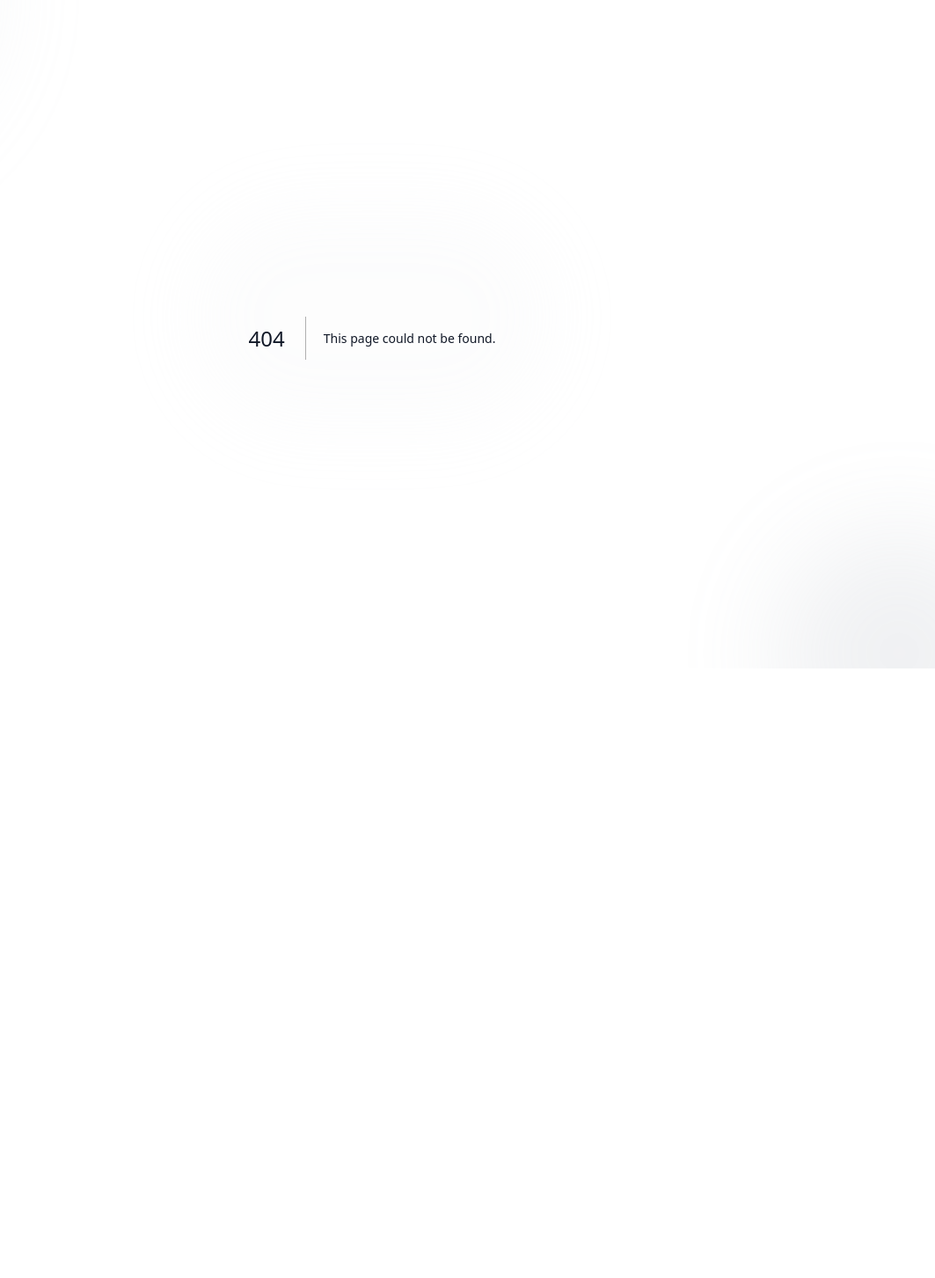
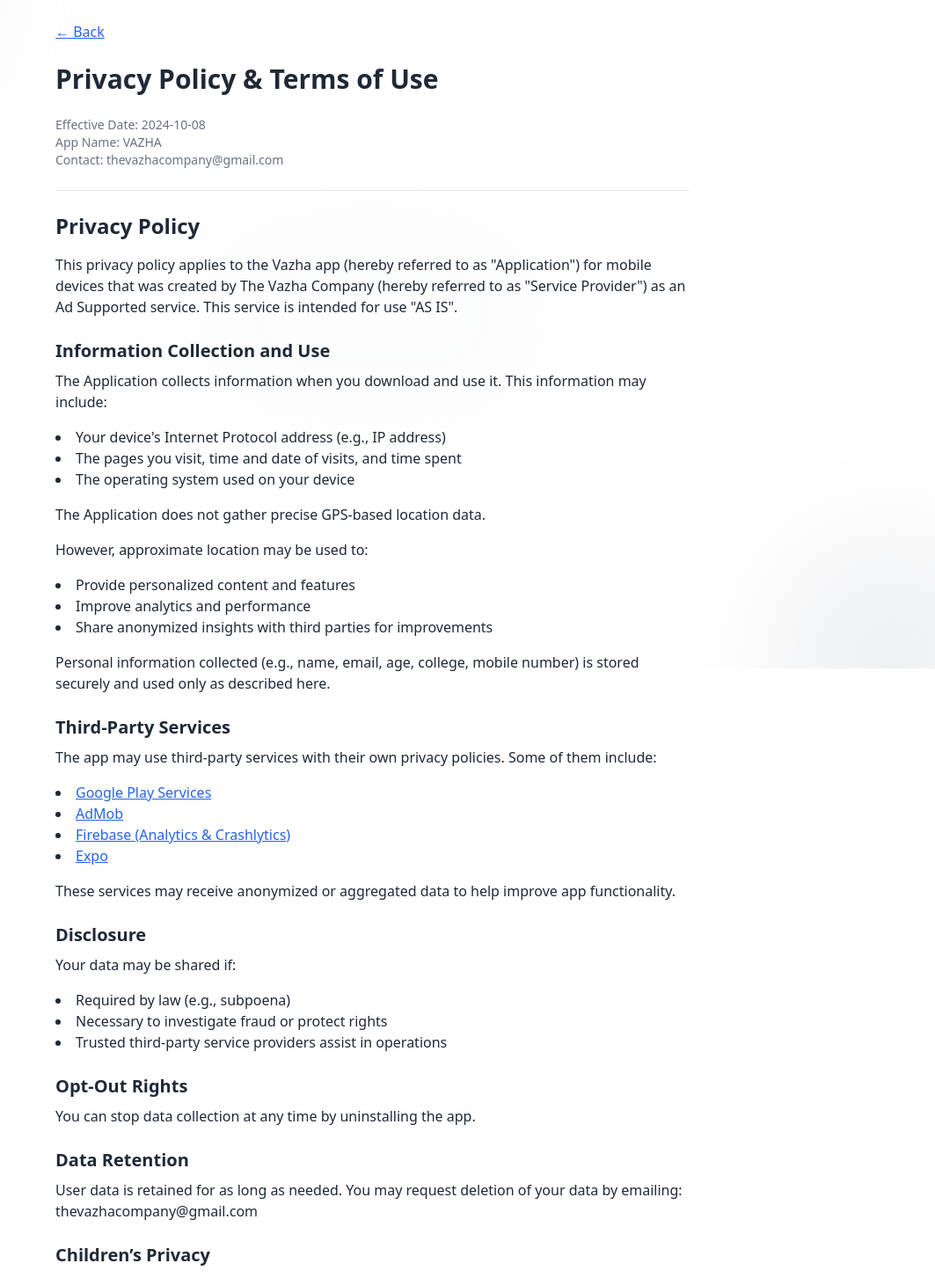
Before and after one commit to thevazhacompany/vazhaweb, a Next.js app: page /privacyPolicy in a window 1280 px wide. Before the commit this address had no page. Shown: the part 40-1493 px from the top of the page at 88% size, without its empty margins (217-1280 px from the left). Before the commit the page ends 848 px from the top, so only its background shows below. Built offline with nearby package versions, Linux system fonts and the light colour scheme.

Commit message:
privacy policy

```diff
--- a/app/instruments/page.tsx
+++ b/app/instruments/page.tsx
@@ -35,7 +35,6 @@ export default function Jobs() {
                   {job.photo && (
                     <img
                       src={job.photo}
-                      alt={job.title}
                       className="w-full max-w-full h-40 object-cover"
                     />
                   )}
--- a/app/page.tsx
+++ b/app/page.tsx
@@ -1,5 +1,4 @@
 import Image from 'next/image';
-import { hasEnvVars } from "@/utils/supabase/check-env-vars";
 import Instruments from "./instruments/page";
 import GoogleAd from "./GoogleAd";
 
@@ -42,6 +41,18 @@ export default async function Home() {
         <GoogleAd />
         <Instruments />
       </main>
+
+      {/* 🟢 Transparent Green Footer */}
+      <footer className="bg-white-600/50 backdrop-blur-sm text-black mt-10 py-4 fixed bottom-0 left-0 right-0 z-50">
+        <div className="max-w-5xl mx-auto px-4 flex justify-between items-center">
+          <a href="/privacyPolicy" className="underline cursor-pointer">
+            Privacy Policy
+          </a>
+          <a href="/privacyPolicy" className="underline cursor-pointer">
+            Terms & Conditions
+          </a>
+        </div>
+      </footer>
     </>
   );
 }
--- /dev/null
+++ b/app/privacyPolicy/page.tsx
@@ -0,0 +1,178 @@
+'use client';
+import { useRouter } from 'next/navigation';
+
+export default function PrivacyPolicy() {
+  const router = useRouter();
+
+  return (
+    <main className="max-w-3xl mx-auto px-6 py-10 text-gray-800">
+      {/* Back Button */}
+      <button
+        onClick={() => router.back()}
+        className="mb-6 text-blue-600 underline cursor-pointer"
+      >
+        ← Back
+      </button>
+
+      {/* Title */}
+      <h1 className="text-3xl font-bold mb-6">Privacy Policy & Terms of Use</h1>
+      <p className="text-sm text-gray-500 mb-4">
+        Effective Date: 2024-10-08 <br />
+        App Name: VAZHA <br />
+        Contact: thevazhacompany@gmail.com
+      </p>
+
+      <hr className="my-6" />
+
+      {/* Privacy Policy Section */}
+      <h2 className="text-2xl font-bold mb-4">Privacy Policy</h2>
+
+      <p className="mb-4">
+        This privacy policy applies to the Vazha app (hereby referred to as "Application") for mobile devices that was created by The Vazha Company (hereby referred to as "Service Provider") as an Ad Supported service. This service is intended for use "AS IS".
+      </p>
+
+      <h3 className="text-xl font-semibold mt-6 mb-2">Information Collection and Use</h3>
+      <p className="mb-4">
+        The Application collects information when you download and use it. This information may include:
+      </p>
+      <ul className="list-disc list-inside mb-4">
+        <li>Your device&apos;s Internet Protocol address (e.g., IP address)</li>
+        <li>The pages you visit, time and date of visits, and time spent</li>
+        <li>The operating system used on your device</li>
+      </ul>
+      <p className="mb-4">
+        The Application does not gather precise GPS-based location data.
+      </p>
+      <p className="mb-4">
+        However, approximate location may be used to:
+      </p>
+      <ul className="list-disc list-inside mb-4">
+        <li>Provide personalized content and features</li>
+        <li>Improve analytics and performance</li>
+        <li>Share anonymized insights with third parties for improvements</li>
+      </ul>
+      <p className="mb-4">
+        Personal information collected (e.g., name, email, age, college, mobile number) is stored securely and used only as described here.
+      </p>
+
+      <h3 className="text-xl font-semibold mt-6 mb-2">Third-Party Services</h3>
+      <p className="mb-4">
+        The app may use third-party services with their own privacy policies. Some of them include:
+      </p>
+      <ul className="list-disc list-inside mb-4">
+        <li><a href="https://www.google.com/policies/privacy/" target="_blank" className="text-blue-600 underline">Google Play Services</a></li>
+        <li><a href="https://support.google.com/admob/answer/6128543?hl=en" target="_blank" className="text-blue-600 underline">AdMob</a></li>
+        <li><a href="https://firebase.google.com/support/privacy" target="_blank" className="text-blue-600 underline">Firebase (Analytics & Crashlytics)</a></li>
+        <li><a href="https://expo.io/privacy" target="_blank" className="text-blue-600 underline">Expo</a></li>
+      </ul>
+      <p className="mb-4">
+        These services may receive anonymized or aggregated data to help improve app functionality.
+      </p>
+
+      <h3 className="text-xl font-semibold mt-6 mb-2">Disclosure</h3>
+      <p className="mb-4">
+        Your data may be shared if:
+      </p>
+      <ul className="list-disc list-inside mb-4">
+        <li>Required by law (e.g., subpoena)</li>
+        <li>Necessary to investigate fraud or protect rights</li>
+        <li>Trusted third-party service providers assist in operations</li>
+      </ul>
+
+      <h3 className="text-xl font-semibold mt-6 mb-2">Opt-Out Rights</h3>
+      <p className="mb-4">
+        You can stop data collection at any time by uninstalling the app.
+      </p>
+
+      <h3 className="text-xl font-semibold mt-6 mb-2">Data Retention</h3>
+      <p className="mb-4">
+        User data is retained for as long as needed. You may request deletion of your data by emailing: thevazhacompany@gmail.com
+      </p>
+
+      <h3 className="text-xl font-semibold mt-6 mb-2">Children’s Privacy</h3>
+      <p className="mb-4">
+        This app is not intended for users under 13. No data is knowingly collected from children. If a child has submitted personal data, please contact us immediately for deletion.
+      </p>
+
+      <h3 className="text-xl font-semibold mt-6 mb-2">Security</h3>
+      <p className="mb-4">
+        We apply reasonable safeguards to protect your information from unauthorized access.
+      </p>
+
+      <h3 className="text-xl font-semibold mt-6 mb-2">Changes</h3>
+      <p className="mb-4">
+        We may update this Privacy Policy. Continued use of the app implies acceptance of any changes.
+      </p>
+
+      <h3 className="text-xl font-semibold mt-6 mb-2">Your Consent</h3>
+      <p className="mb-4">
+        By using the Application, you agree to the terms outlined in this Privacy Policy.
+      </p>
+
+      <hr className="my-6" />
+
+      {/* Job Post Disclaimer */}
+      <h2 className="text-2xl font-bold mb-4">Job Post Disclaimer</h2>
+      <p className="mb-4">
+        The job listings in VAZHA are sourced from public domains or third-party contributors. We do not verify or guarantee the authenticity or accuracy of these listings. Users are solely responsible for validating job opportunities before applying.
+      </p>
+      <p className="mb-4">
+        VAZHA is not liable for any damages, scams, or losses resulting from interaction with job listings.
+      </p>
+      <h3 className="text-xl font-semibold mt-6 mb-2">Your Responsibilities as a User</h3>
+      <ul className="list-disc list-inside mb-4">
+        <li>Always verify job posts independently</li>
+        <li>Avoid sharing sensitive information (e.g., Aadhaar, PAN, OTPs) with unverified sources</li>
+      </ul>
+
+      <hr className="my-6" />
+
+      {/* Terms of Use */}
+      <h2 className="text-2xl font-bold mb-4">Terms of Use</h2>
+      <p className="mb-4">
+        By using the VAZHA app or website, you agree to these Terms of Use. This is a legally binding agreement between you and the Service Provider.
+      </p>
+
+      <h3 className="text-xl font-semibold mt-6 mb-2">Nature of Service</h3>
+      <p className="mb-4">
+        VAZHA provides access to publicly available job listings, events, and resume tools. It does not guarantee the accuracy or legitimacy of the content.
+      </p>
+
+      <h3 className="text-xl font-semibold mt-6 mb-2">User Conduct</h3>
+      <ul className="list-disc list-inside mb-4">
+        <li>Misuse or manipulate content</li>
+        <li>Post false or harmful information</li>
+        <li>Use the platform for illegal or unethical purposes</li>
+      </ul>
+
+      <h3 className="text-xl font-semibold mt-6 mb-2">Content Ownership</h3>
+      <p className="mb-4">
+        All external job listings, trademarks, and logos are owned by their respective companies. VAZHA makes no claim over third-party content.
+      </p>
+
+      <h3 className="text-xl font-semibold mt-6 mb-2">Limitation of Liability</h3>
+      <p className="mb-4">
+        VAZHA and its creators will not be liable for:
+      </p>
+      <ul className="list-disc list-inside mb-4">
+        <li>Any losses or fraud due to third-party job listings</li>
+        <li>Errors, omissions, or inaccuracies in the app or content</li>
+      </ul>
+
+      <h3 className="text-xl font-semibold mt-6 mb-2">Modifications</h3>
+      <p className="mb-4">
+        We may update these Terms without prior notice. Continued use means you accept the revised terms.
+      </p>
+
+      <h3 className="text-xl font-semibold mt-6 mb-2">Governing Law</h3>
+      <p className="mb-4">
+        These Terms are governed by the laws of India. Any disputes shall be handled in Palakkad, Kerala courts.
+      </p>
+
+      <h3 className="text-xl font-semibold mt-6 mb-2">Contact Us</h3>
+      <p className="mb-4">
+        For legal concerns or reports, email: thevazhacompany@gmail.com
+      </p>
+    </main>
+  );
+}
```
